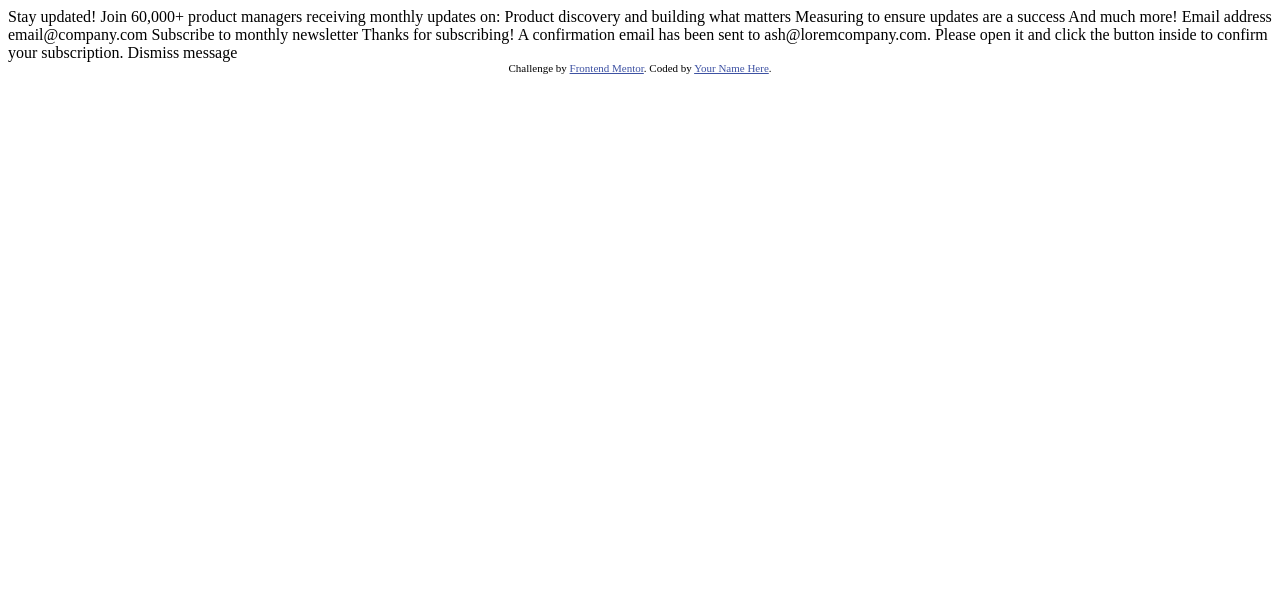
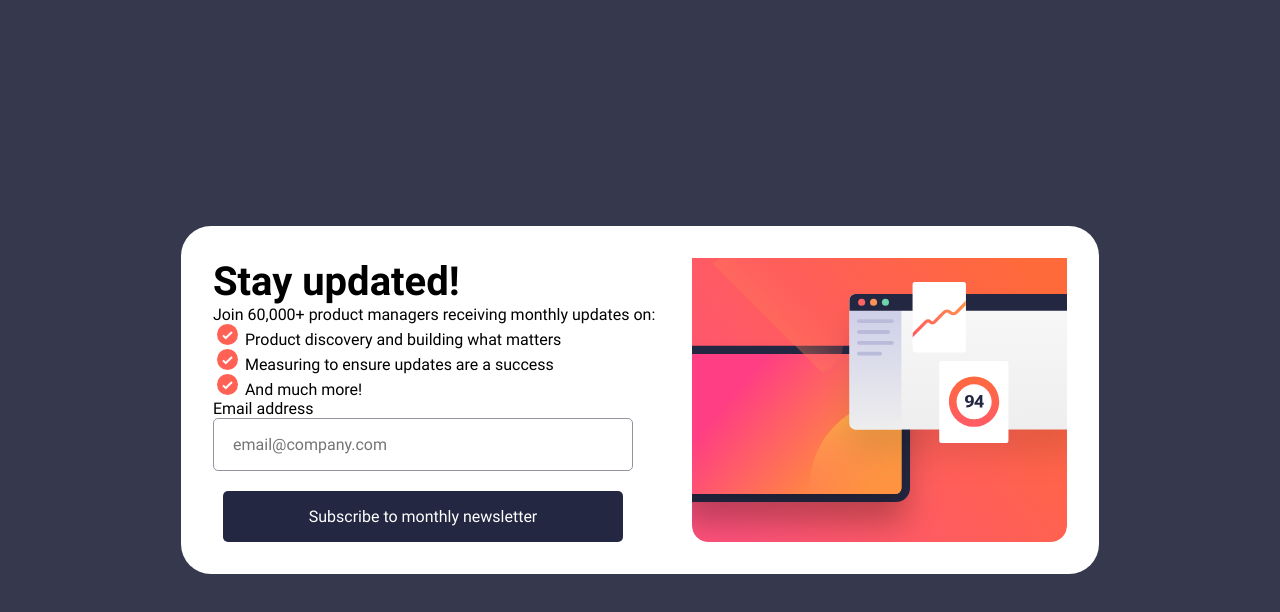
Before and after one commit to DSAW-2024-1/parcial-sobre-4-Geroncity2210, a plain HTML site: page index.html in a window 1280 px wide. Drawn offline with Linux system fonts and the light colour scheme.

Commit message:
parcial_realizado

```diff
--- /dev/null
+++ b/Styles/styles.css
@@ -0,0 +1,135 @@
+@font-face {
+    font-family: 'main-font';
+    src: url('./../assets/fonts/Roboto-Regular.ttf') format('truetype'); /* Ruta al archivo .ttf */
+
+}
+@font-face {
+    font-family: 'font-Bold';
+    src: url(./../assets/fonts/Roboto-Bold.ttf) format('truetype');
+}
+*{
+    margin: 0;
+    padding: 0;
+    box-sizing: border-box;
+    font-family: 'main-font';
+    font-size: 16px;
+}
+.login{
+    width: 100vw;
+    height: 100vh;
+    background-color: #ffffff;
+    display: flex;
+    flex-direction: column;
+    gap: 2.3rem;
+    #btn_sub{
+        align-self: center;
+    }
+
+}
+
+.banner-img{
+    width: 100%;
+    max-height: 50%;
+}
+
+.text_content{
+    display: flex;
+    gap: 2.5rem;
+    margin-left: 2rem;
+}
+
+
+.success_msm{
+    width: 100vw;
+    height: 100vh;
+    background-color: #ffffff;
+    display: flex;
+    flex-direction: column;
+    gap: 3rem;
+    justify-content:space-between;
+    padding: 1.2rem;
+    .message{
+        display: flex;
+        flex-direction: column;
+        gap: 1.4rem;
+    }
+    #btn{
+        align-self: center;
+    }
+
+}
+
+.hide{
+    display: none;
+}
+ul{
+    list-style-image: url(./../assets/images/icon-list.svg);
+    padding-left: 2rem;
+}
+form{
+    display: flex;
+    flex-direction: column;
+    width: 95%;
+    label{
+    }
+    input{
+        padding: 1rem 1.2rem;
+        border-radius: 5px;
+        border: 1px solid hsl(231, 7%, 60%);
+    }
+
+}
+button{
+    padding: 1rem 1.2rem;
+    background-color: rgb(35, 39, 66);
+    color: #ffffff;
+    border-radius: 5px;
+    border: none;
+    margin-top: 20px;
+    width: 95%;
+}
+button:hover{
+    background-image: linear-gradient(to left, rgb(255, 84, 120),rgb(255, 105, 62));
+    cursor: pointer;
+}
+
+h1{
+    font-family: 'font-Bold';
+    font-size: 40px;
+}
+@media screen and (min-width:1024px)  {
+    .banner-img{
+        filter: url("./../assets/images/illustration-sign-up-desktop.svg");
+    }
+    body{
+        background-color: rgb(54, 56, 77);
+        width: 100vw;
+        height: 100vh;
+        display: grid;
+        place-items: center;
+        padding: 2rem;
+    }
+
+
+    .hide{display: none;}
+
+    .login{
+        flex-direction: row-reverse;
+        width: auto;
+        height: auto;
+        padding: 2rem;
+        border-radius: 30px;
+    }
+    .success_msm{
+        width: 40%;
+        gap: 1.2rem;
+        height: auto;
+        padding: 2rem;
+        border-radius: 30px;
+        span{font-weight: 600;}
+
+
+    }
+
+
+}
--- a/index.html
+++ b/index.html
@@ -5,48 +5,50 @@
   <meta name="viewport" content="width=device-width, initial-scale=1.0"> <!-- displays site properly based on user's device -->
 
   <link rel="icon" type="image/png" sizes="32x32" href="./assets/images/favicon-32x32.png">
-
+  <link rel="stylesheet" href="./Styles/styles.css">
   <title>Frontend Mentor | Newsletter sign-up form with success message</title>
-
-  <!-- Feel free to remove these styles or customise in your own stylesheet 👍 -->
-  <style>
-    .attribution { font-size: 11px; text-align: center; }
-    .attribution a { color: hsl(228, 45%, 44%); }
-  </style>
 </head>
 <body>
+  <div class="login">
 
-  <!-- Sign-up form start -->
+    <img id="banner_img" src="./assets/images/illustration-sign-up-mobile.svg" alt="banner">
+    <div class="text-content">
+      <h1>Stay updated!</h1>
 
-  Stay updated!
+      <p>Join 60,000+ product managers receiving monthly updates on:</p>
 
-  Join 60,000+ product managers receiving monthly updates on:
+      <div class="benefits">
+        <ul class="list_benefits">
+          <li>Product discovery and building what matters</li>
+          <li>Measuring to ensure updates are a success</li>
+          <li>And much more!</li>
+        </ul>
+    </div>
+        <form>
+          <label for="email">Email address</label>
+          <input type="email" id="email" placeholder="email@company.com" autocomplete="off">
+          <button type="submit" id="btn_sub">Subscribe to monthly newsletter</button>
+        </form>
 
-  Product discovery and building what matters
-  Measuring to ensure updates are a success
-  And much more!
+    </div>
+  </div>
 
-  Email address
-  email@company.com
+  <div class="success_msm hide">
+    <div class="message">
+      <div class="check">
+        <img src="./assets/images/icon-success.svg" alt="icon_success">
+      </div>
 
-  Subscribe to monthly newsletter
+      <h1>Thanks for subscribing!</h1>
+      <p>
+        A confirmation email has been sent to <span>ash@loremcompany.com</span>.
+        Please open it and click the button inside to confirm your subscription.
+      </p>
+    </div>
+    <button id="btn">Dismiss message</button>
 
-  <!-- Sign-up form end -->
+  </div>
 
-  <!-- Success message start -->
-
-  Thanks for subscribing!
-
-  A confirmation email has been sent to ash@loremcompany.com.
-  Please open it and click the button inside to confirm your subscription.
-
-  Dismiss message
-
-  <!-- Success message end -->
-
-  <div class="attribution">
-    Challenge by <a href="https://www.frontendmentor.io?ref=challenge" target="_blank">Frontend Mentor</a>.
-    Coded by <a href="#">Your Name Here</a>.
-  </div>
+  <script src="./index.js"></script>
 </body>
 </html>
--- /dev/null
+++ b/index.js
@@ -0,0 +1,8 @@
+const form = document.querySelector("form");
+const loginDisplay = document.querySelector(".login");
+const message = document.querySelector(".success_msm");
+form.addEventListener("submit",(e) => {
+    e.preventDefault();
+    loginDisplay.classList.add("hide");
+    message.classList.remove("hide");
+})
```
Also changed, not shown: index-bootstrap.html (deleted, +0 -25 lines), index-tailwind.html (deleted, +0 -9 lines).
